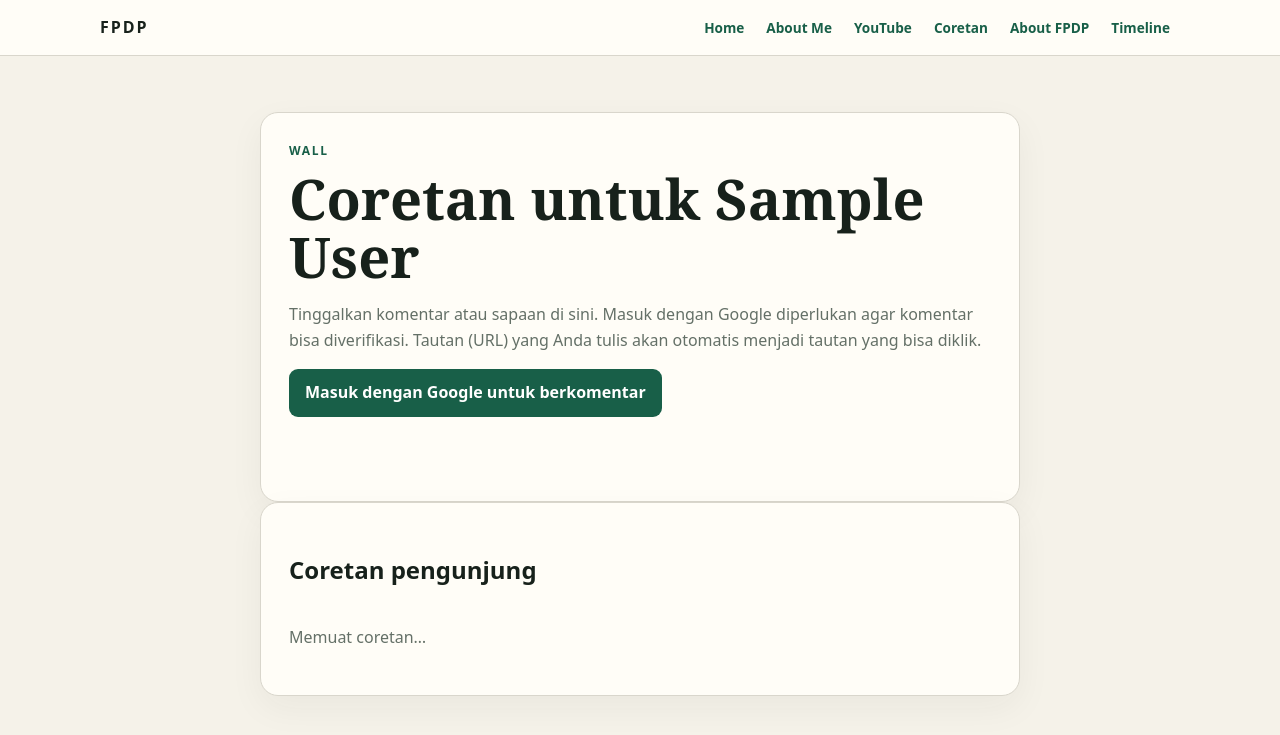
After one commit to kukuhtw/fpdp, a PHP site: template app/Views/wall-coretan.php in a window 1280 px wide. The commit adds this page. Shown: the top 735 px of the page. Run offline with PHP 8.4, Linux system fonts and the light colour scheme; the template is opened without the code that fills it: most values are stand-ins (such as "Sample title", 1, 10 or a date in 2020).

Commit message:
feat: Add wall comments functionality; implement routes for creating, retrieving, deleting, and replying to comments on user walls

```diff
--- /dev/null
+++ b/app/Views/wall-coretan.php
@@ -0,0 +1,24 @@
+<!doctype html>
+<html lang="id"><head><meta charset="utf-8"><meta name="viewport" content="width=device-width,initial-scale=1"><title><?= htmlspecialchars($title, ENT_QUOTES, 'UTF-8') ?></title><link rel="stylesheet" href="/assets/app.css"></head>
+<body data-profile-handle="<?= htmlspecialchars((string) $profile['handle'], ENT_QUOTES, 'UTF-8') ?>">
+<nav class="topbar"><a class="brand" href="/">FPDP</a><div class="nav-links"><a href="/">Home</a><a href="/about-me">About Me</a><a href="/youtube">YouTube</a><a href="/coretan">Coretan</a><a href="/about">About FPDP</a><a href="/timeline">Timeline</a><a href="/dashboard" class="owner-nav hidden">Dashboard</a><a href="/dashboard/coretan" class="owner-nav hidden">Kelola Coretan</a></div></nav>
+<main class="shell">
+  <section class="panel">
+    <p class="eyebrow">Wall</p>
+    <h1>Coretan untuk <?= htmlspecialchars((string) $profile['display_name'], ENT_QUOTES, 'UTF-8') ?></h1>
+    <p class="muted">Tinggalkan komentar atau sapaan di sini. Masuk dengan Google diperlukan agar komentar bisa diverifikasi. Tautan (URL) yang Anda tulis akan otomatis menjadi tautan yang bisa diklik.</p>
+    <div id="composer-guest"><a class="button" href="/api/v1/profiles/<?= rawurlencode((string) $profile['handle']) ?>/visitor-auth/google/redirect?return_to=%2Fcoretan">Masuk dengan Google untuk berkomentar</a></div>
+    <form id="comment-form" class="stack hidden">
+      <label>Tulis coretan<textarea name="content" rows="4" maxlength="1000" required placeholder="Tulis pesan Anda..."></textarea></label>
+      <div class="actions"><button type="submit">Kirim coretan</button><button id="comment-logout" class="secondary" type="button">Ganti akun</button></div>
+    </form>
+    <p id="comment-status" class="status" role="status" aria-live="polite"></p>
+  </section>
+  <section class="panel">
+    <h2>Coretan pengunjung</h2>
+    <div id="comment-list" class="stack"><p class="muted">Memuat coretan…</p></div>
+    <button id="load-more" class="secondary hidden" type="button">Muat lebih banyak</button>
+  </section>
+</main>
+<script src="/assets/wall-coretan.js" defer></script>
+</body></html>
```
Also changed, not shown: app/routes.php (+24 -0 lines), 1 other file.
